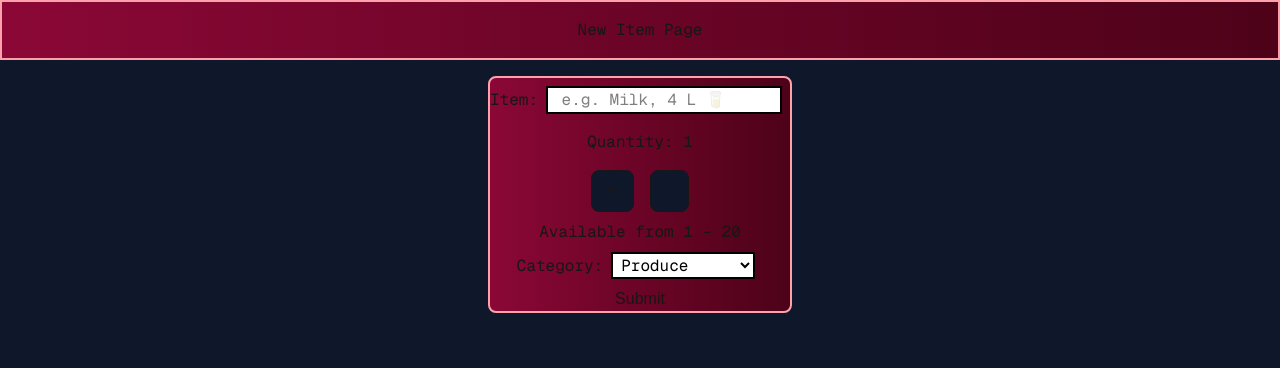
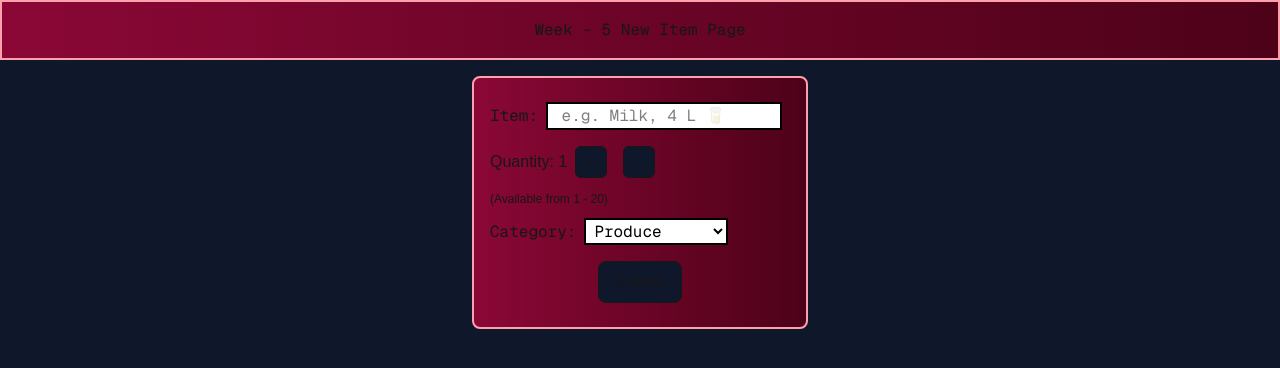
Before and after one commit to Denver-T/cprg306-assignments, a Next.js app: page /week-5 in a window 1280 px wide. Shown: the top 368 px of the page. Built offline with nearby package versions, Linux system fonts and the light colour scheme.

Commit message:
finished formatting and styling

```diff
--- a/src/app/week-5/new-item.js
+++ b/src/app/week-5/new-item.js
@@ -22,7 +22,7 @@ export default function NewItem() {
     console.log('item sumbitted!', item);
     //alert with current state
     alert(
-      'Item sumbitted:\n' +
+      'Item Added to Cart\n' +
         `Item: ${item.name}\n` +
         `Quantity: ${item.quantity}\n` +
         `Category: ${item.category}`
@@ -51,7 +51,7 @@ export default function NewItem() {
 
   //return values
   return (
-    <div className="m-4 flex-col rounded-lg border-2 border-rose-300 bg-linear-to-r from-rose-900 to-rose-950 text-center">
+    <div className="m-4 flex-col items-start rounded-lg border-2 border-rose-300 bg-linear-to-r from-rose-900 to-rose-950 p-4">
       <form onSubmit={handleSubmit}>
         {/* Item Name Field */}
         <section className="font-mono">
@@ -68,23 +68,25 @@ export default function NewItem() {
 
         {/* Quantity field */}
         <section>
-          <h3 className="m-2 font-mono"> Quantity: {quantity}</h3>
+          Quantity: {quantity}
           {/* Increment */}
           <button
-            className="m-2 rounded-lg border-1 bg-slate-900 px-4 py-2 hover:border-1 hover:border-black hover:bg-white hover:text-black"
+            className="m-2 h-8 w-8 rounded-md border-1 bg-slate-900 hover:border-1 hover:border-black hover:bg-white hover:text-black"
+            type="button"
             onClick={increment}
           >
             +
           </button>
           {/* Decrement */}
           <button
-            className="m-2 rounded-lg border-1 bg-slate-900 px-4 py-2 hover:border-1 hover:border-black hover:bg-white hover:text-black"
+            className="m-2 h-8 w-8 rounded-md border-1 bg-slate-900 hover:border-1 hover:border-black hover:bg-white hover:text-black"
+            type="button"
             onClick={decrement}
           >
             -
           </button>
         </section>
-        <text className="m-2 font-mono">Available from 1 - 20</text>
+        <text className="text-xs">(Available from 1 - 20)</text>
 
         {/* Category field */}
         <section className="font-mono">
@@ -109,7 +111,13 @@ export default function NewItem() {
         </section>
 
         {/* Sumbit Button */}
-        <button type="sumbit"> Submit </button>
+        <button
+          className="m-2 mx-auto block rounded-lg border-1 bg-slate-900 px-4 py-2 hover:border-1 hover:border-black hover:bg-white hover:text-black"
+          type="sumbit"
+        >
+          {' '}
+          Submit{' '}
+        </button>
       </form>
     </div>
   );
--- a/src/app/week-5/page.js
+++ b/src/app/week-5/page.js
@@ -6,7 +6,7 @@ export default function Page() {
   return (
     <main className="min-h-screen bg-slate-900">
       <header className="border-2 border-rose-300 bg-linear-to-r from-rose-900 to-rose-950">
-        <h1 className="p-4 text-center font-mono">New Item Page</h1>
+        <h1 className="p-4 text-center font-mono">Week - 5 New Item Page</h1>
       </header>
       <div className="flex justify-center">
         <NewItem />
```
